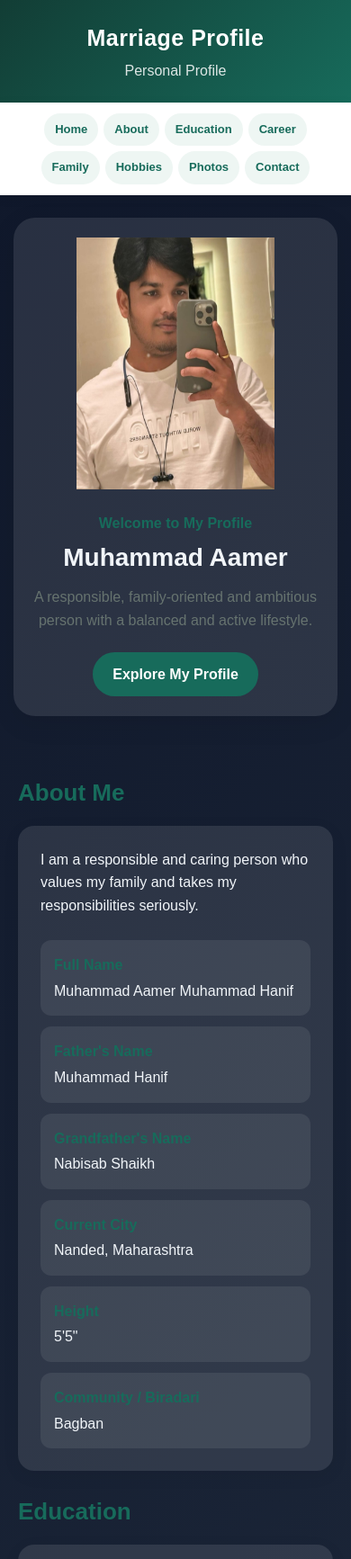
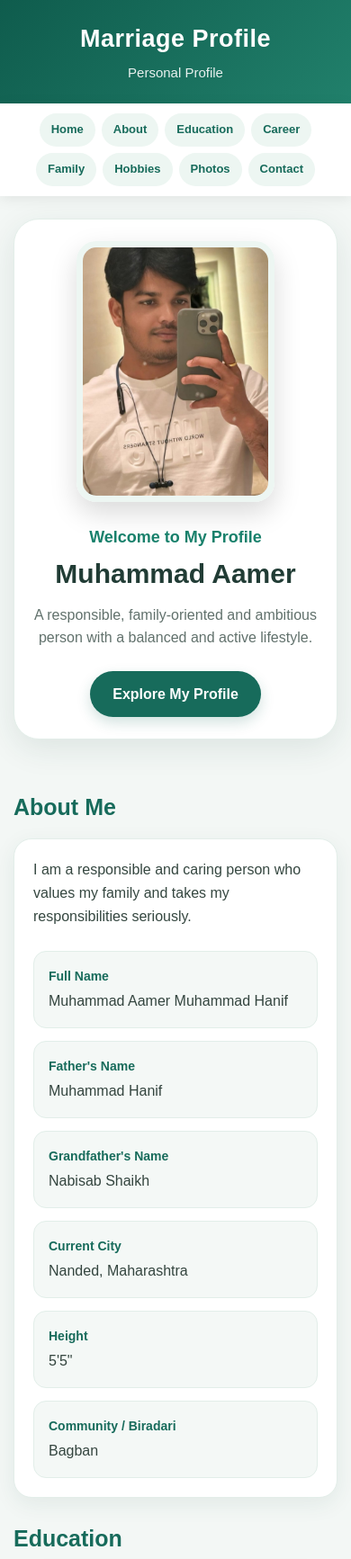
Before and after one commit to mdkaif1578/Aamer-profile, a plain HTML site: page index.html in a window 390 px wide. Shown: the top 1733 px of the page at 90% size. Drawn offline with Linux system fonts and the light colour scheme.

Commit message:
Update index.html

```diff
--- a/index.html
+++ b/index.html
@@ -4,12 +4,13 @@
 <meta charset="UTF-8">
 <meta name="viewport" content="width=device-width, initial-scale=1.0">
 
-<title>Marriage Profile | Muhammad Aamer </title>
+<title>Marriage Profile | Muhammad Aamer</title>
 
-<meta name="description" content="Personal marriage profile of Muhammad Aamer ">
+<meta name="description" content="Personal marriage profile of Muhammad Aamer">
 <meta name="robots" content="noindex, nofollow">
 
 <style>
+
 *{
     margin:0;
     padding:0;
@@ -18,49 +19,52 @@
 }
 
 body{
-
     font-family:Arial, sans-serif;
-    background:linear-gradient(135deg,#0f172a,#1e293b,#312e81);
-    color:#f1f5f9;
+    background:#f3f7f5;
+    color:#263832;
     line-height:1.6;
-
 }
 
+/* HEADER */
+
 header{
-    background:linear-gradient(135deg,#123d35,#176b5b);
+    background:linear-gradient(135deg,#0f5c4d,#21806b);
     color:white;
-    padding:22px 7%;
+    padding:25px 7%;
     text-align:center;
 }
 
 header h1{
-    font-size:30px;
+    font-size:32px;
     letter-spacing:.5px;
 }
 
 header p{
-    opacity:.85;
+    opacity:.9;
     margin-top:4px;
+    font-size:16px;
 }
+
+/* NAVIGATION */
 
 nav{
     position:sticky;
     top:0;
     z-index:1000;
-    background:white;
-    padding:12px 5%;
+    background:#ffffff;
+    padding:13px 5%;
     display:flex;
     justify-content:center;
     gap:10px;
     flex-wrap:wrap;
-    box-shadow:0 3px 12px rgba(0,0,0,.08);
+    box-shadow:0 3px 15px rgba(0,0,0,.08);
 }
 
 nav a{
     text-decoration:none;
     color:#176b5b;
-    background:#eef6f3;
-    padding:9px 16px;
+    background:#edf6f2;
+    padding:9px 17px;
     border-radius:25px;
     font-size:14px;
     font-weight:bold;
@@ -70,27 +74,36 @@ nav a{
 nav a:hover{
     background:#176b5b;
     color:white;
+    transform:translateY(-2px);
 }
+
+/* HERO */
 
 .hero{
     max-width:1100px;
-    margin:35px auto;
-    padding:35px;
-    background:rgba(255,255,255,0.10);
-
-    border-radius:24px;
+    margin:32px auto;
+    padding:38px;
+    background:#ffffff;
+    border-radius:28px;
     display:flex;
     align-items:center;
-    gap:45px;
-    box-shadow:0 8px 30px rgba(0,0,0,.08);
+    gap:50px;
+    box-shadow:0 10px 35px rgba(28,72,60,.10);
+    border:1px solid #e3eee9;
 }
 
-.profile-photo{
-    width:280px;
-    height:340px;
+/* PROFILE PHOTO */
+
+.pprofile-photo{
+    width:270px;
+    height:350px;
     object-fit:cover;
-    border-radius:20px;
-    box-shadow:0 8px 25px rgba(0,0,0,.15);
+    object-position:center;
+    border-radius:24px;
+    border:7px solid #edf6f2;
+    box-shadow:0 12px 30px rgba(0,0,0,.15);
+    display:block;
+    flex-shrink:0;
 }
 
 .hero-content{
@@ -98,20 +111,24 @@ nav a:hover{
 }
 
 .hero-content .small-title{
-    color:#176b5b;
+    color:#18806b;
     font-weight:bold;
+    font-size:18px;
     margin-bottom:8px;
 }
 
 .hero-content h2{
-    font-size:38px;
+    color:#213c35;
+    font-size:40px;
     line-height:1.2;
     margin-bottom:15px;
 }
 
 .hero-content p{
-    color:#66736f;
-    margin-bottom:22px;
+    color:#61716c;
+    font-size:17px;
+    margin-bottom:24px;
+    max-width:600px;
 }
 
 .btn{
@@ -119,72 +136,98 @@ nav a:hover{
     text-decoration:none;
     background:#176b5b;
     color:white;
-    padding:12px 22px;
-    border-radius:25px;
+    padding:13px 25px;
+    border-radius:28px;
     font-weight:bold;
+    transition:.3s;
+    box-shadow:0 6px 15px rgba(23,107,91,.20);
 }
+
+.btn:hover{
+    background:#0f584b;
+    transform:translateY(-2px);
+}
+
+/* CONTAINER */
 
 .container{
     max-width:1050px;
     margin:auto;
-    padding:15px 20px;
+    padding:10px 20px;
 }
 
 section{
-    margin:25px 0;
-    scroll-margin-top:80px;
+    margin:30px 0;
+    scroll-margin-top:85px;
 }
 
 .section-title{
-    font-size:26px;
+    font-size:28px;
     margin-bottom:15px;
     color:#176b5b;
 }
 
+/* CARDS */
+
 .card{
+    background:#ffffff;
+    padding:27px;
+    border-radius:20px;
+    box-shadow:0 7px 25px rgba(28,72,60,.08);
+    border:1px solid #e3eee9;
+    color:#354740;
+}
 
-    background:rgba(255,255,255,0.10);
-    padding:25px;
-    border-radius:18px;
-    box-shadow:0 5px 20px rgba(0,0,0,.06);
+.card p{
+    font-size:16px;
 }
+
+/* INFORMATION */
 
 .info-grid{
     display:grid;
     grid-template-columns:repeat(2,1fr);
-    gap:12px;
+    gap:14px;
 }
 
 .info-item{
-    background:rgba(255,255,255,0.08);
-    padding:15px;
-    border-radius:12px;
+    background:#f4f8f6;
+    padding:16px;
+    border-radius:14px;
+    border:1px solid #e2eee9;
+    color:#34453f;
 }
 
 .info-item strong{
     display:block;
     color:#176b5b;
-    margin-bottom:3px;
+    margin-bottom:4px;
+    font-size:14px;
 }
+
+/* GALLERY */
 
 .gallery{
     display:grid;
     grid-template-columns:repeat(3,1fr);
-    gap:15px;
+    gap:16px;
 }
 
 .gallery img{
     width:100%;
     height:280px;
     object-fit:cover;
-    border-radius:16px;
+    border-radius:18px;
     transition:.3s;
-    box-shadow:0 5px 18px rgba(0,0,0,.08);
+    box-shadow:0 6px 18px rgba(0,0,0,.10);
+    border:4px solid #f1f6f4;
 }
 
 .gallery img:hover{
-    transform:scale(1.02);
+    transform:scale(1.025);
 }
+
+/* CONTACT */
 
 .contact-grid{
     display:grid;
@@ -193,50 +236,69 @@ section{
 }
 
 .contact-box{
-    background:rgba(255,255,255,0.08);
-    padding:20px;
-    border-radius:15px;
+    background:#f4f8f6;
+    padding:21px;
+    border-radius:16px;
+    border:1px solid #e2eee9;
 }
 
 .contact-box strong{
     display:block;
     color:#176b5b;
-    margin-bottom:5px;
+    margin-bottom:6px;
+    font-size:16px;
 }
 
 .contact-box a{
-    color:#24332f;
+    color:#30413b;
     text-decoration:none;
     word-break:break-word;
 }
 
+.contact-box a:hover{
+    color:#176b5b;
+}
+
+/* FOOTER */
+
 footer{
-    margin-top:35px;
-    background:#123d35;
+    margin-top:40px;
+    background:#0f4f43;
     color:white;
     text-align:center;
-    padding:22px;
+    padding:24px;
     font-size:14px;
 }
 
+/* MOBILE */
+
 @media(max-width:750px){
 
+    header{
+        padding:22px 15px;
+    }
+
     header h1{
-        font-size:25px;
+        font-size:27px;
+    }
+
+    header p{
+        font-size:15px;
     }
 
     nav{
-        gap:6px;
+        gap:7px;
+        padding:11px 8px;
     }
 
     nav a{
-        padding:8px 12px;
+        padding:8px 13px;
         font-size:13px;
     }
 
     .hero{
         margin:20px 15px;
-        padding:22px;
+        padding:24px 20px;
         flex-direction:column;
         text-align:center;
         gap:25px;
@@ -244,23 +306,59 @@ footer{
 
     .pprofile-photo{
         width:220px;
-        height:280px;
+        height:290px;
+        border-radius:22px;
     }
 
     .hero-content h2{
-        font-size:28px;
+        font-size:30px;
     }
 
-    .info-grid,
-    .gallery,
+    .hero-content p{
+        font-size:16px;
+    }
+
+    .small-title{
+        font-size:17px;
+    }
+
+    .container{
+        padding:5px 15px;
+    }
+
+    section{
+        margin:25px 0;
+    }
+
+    .section-title{
+        font-size:25px;
+    }
+
+    .card{
+        padding:21px;
+    }
+
+    .info-grid{
+        grid-template-columns:1fr;
+    }
+
+    .gallery{
+        grid-template-columns:1fr;
+    }
+
+    .gallery img{
+        height:340px;
+    }
+
     .contact-grid{
         grid-template-columns:1fr;
     }
 
-    .gallery img{
-        height:330px;
+    footer{
+        padding:22px 15px;
     }
 }
+
 </style>
 </head>
 
@@ -282,35 +380,53 @@ footer{
     <a href="#contact">Contact</a>
 </nav>
 
+<!-- HOME -->
+
 <section id="home">
+
     <div class="hero">
 
         <img src="images/pprofile.jpeg"
-             alt="Muhammad Aamer "
+             alt="Muhammad Aamer"
              class="pprofile-photo">
 
         <div class="hero-content">
-            <div class="small-title">Welcome to My Profile</div>
 
-            <h2>Muhammad Aamer<br></h2>
+            <div class="small-title">
+                Welcome to My Profile
+            </div>
+
+            <h2>
+                Muhammad Aamer
+            </h2>
 
             <p>
                 A responsible, family-oriented and ambitious person
                 with a balanced and active lifestyle.
             </p>
 
-            <a href="#about" class="btn">Explore My Profile</a>
+            <a href="#about" class="btn">
+                Explore My Profile
+            </a>
+
         </div>
 
     </div>
+
 </section>
 
 <div class="container">
 
+<!-- ABOUT -->
+
 <section id="about">
-    <h2 class="section-title">About Me</h2>
+
+    <h2 class="section-title">
+        About Me
+    </h2>
 
     <div class="card">
+
         <p>
             I am a responsible and caring person who values my family
             and takes my responsibilities seriously.
@@ -319,6 +435,7 @@ footer{
         <br>
 
         <div class="info-grid">
+
             <div class="info-item">
                 <strong>Full Name</strong>
                 Muhammad Aamer Muhammad Hanif
@@ -348,72 +465,121 @@ footer{
                 <strong>Community / Biradari</strong>
                 Bagban
             </div>
+
         </div>
+
     </div>
+
 </section>
 
+<!-- EDUCATION -->
+
 <section id="education">
-    <h2 class="section-title">Education</h2>
+
+    <h2 class="section-title">
+        Education
+    </h2>
 
     <div class="card">
+
         <p>
             I completed my B.Tech, which provided me with a strong
             technical and professional foundation.
         </p>
+
     </div>
+
 </section>
 
+<!-- CAREER -->
+
 <section id="career">
-    <h2 class="section-title">Career</h2>
+
+    <h2 class="section-title">
+        Career
+    </h2>
 
     <div class="card">
+
         <p>
             After completing my B.Tech, I gained professional experience
             in the Food Technology field. I later transitioned into
             entrepreneurship and currently manage my own business.
         </p>
+
     </div>
+
 </section>
 
+<!-- FAMILY -->
+
 <section id="family">
-    <h2 class="section-title">Family</h2>
+
+    <h2 class="section-title">
+        Family
+    </h2>
 
     <div class="card">
+
         <p>
             I come from a close-knit family of five brothers, and I am
             the eldest. My father takes care of our agricultural land,
             while my mother is a homemaker. Our family also owns
             agricultural land and property.
         </p>
+
     </div>
+
 </section>
 
+<!-- HOBBIES -->
+
 <section id="hobbies">
-    <h2 class="section-title">Hobbies & Lifestyle</h2>
+
+    <h2 class="section-title">
+        Hobbies & Lifestyle
+    </h2>
 
     <div class="card">
+
         <p>
             I enjoy playing cricket and maintain an active and healthy
             lifestyle. I value a balanced and disciplined way of living.
         </p>
+
     </div>
+
 </section>
 
+<!-- RELIGION -->
+
 <section>
-    <h2 class="section-title">Religion</h2>
+
+    <h2 class="section-title">
+        Religion
+    </h2>
 
     <div class="card">
+
         <p>
             I belong to the Muslim faith and follow the beliefs of
             Ahle Sunnat Wal Jamaat.
         </p>
+
     </div>
+
 </section>
 
+<!-- PHOTOS -->
+
 <section id="photos">
-    <h2 class="section-title">Photos</h2>
+
+    <h2 class="section-title">
+        Photos
+    </h2>
 
     <div class="card">
+
         <div class="gallery">
 
             <img src="images/photo1.jpeg" alt="Photo 1">
@@ -429,33 +595,48 @@ footer{
             <img src="images/photo6.jpeg" alt="Photo 6">
 
         </div>
+
     </div>
+
 </section>
 
+<!-- CONTACT -->
+
 <section id="contact">
-    <h2 class="section-title">Contact</h2>
+
+    <h2 class="section-title">
+        Contact
+    </h2>
 
     <div class="card">
 
         <div class="contact-grid">
 
             <div class="contact-box">
+
                 <strong>Phone</strong>
+
                 <a href="tel:9673241200">
                     9673241200
                 </a>
+
             </div>
 
             <div class="contact-box">
+
                 <strong>Email</strong>
+
                 <a href="mailto:aamerbagban78@gmail.com">
                     aamerbagban78@gmail.com
                 </a>
+
             </div>
 
             <div class="contact-box">
+
                 <strong>Location</strong>
-              Maltekdi Road Degloor Naka Nanded,
+
+                Maltekdi Road, Degloor Naka,
                 Nanded, Maharashtra
 
             </div>
@@ -463,6 +644,7 @@ footer{
         </div>
 
     </div>
+
 </section>
 
 </div>
```
Lines whose indentation alone changed are shown as unchanged.
